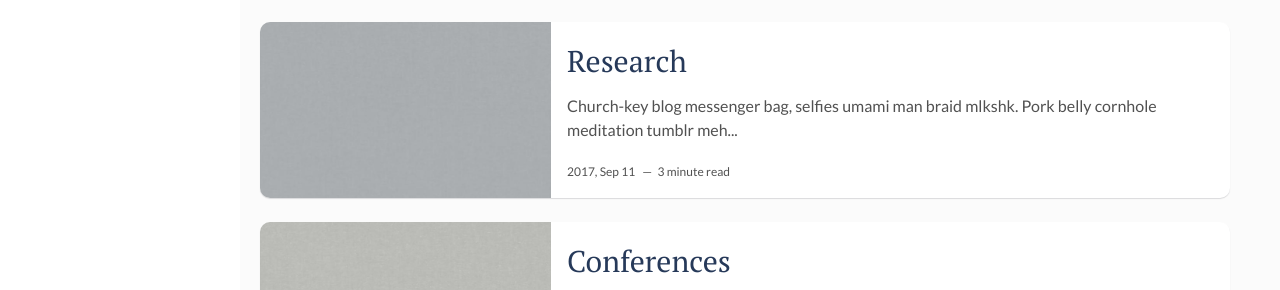
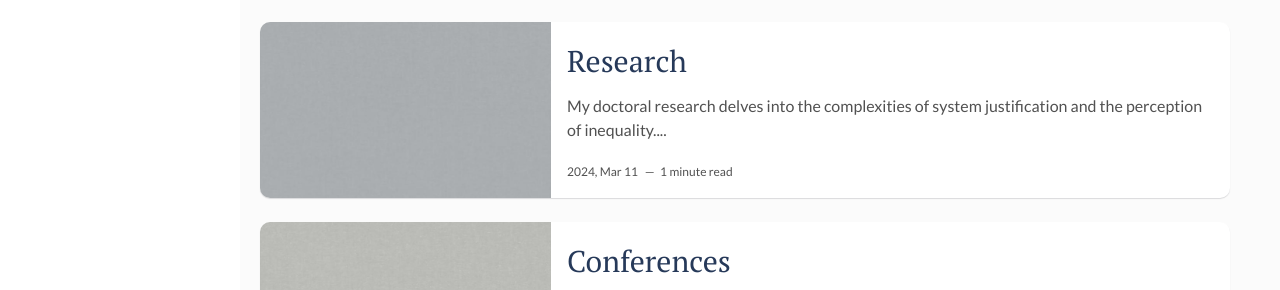
Before and after one commit to felipestay/felipestay.github.io, a Jekyll site: the page built from index.html, in a window 1280 px wide and 1256 px high. Shown: the part 598-888 px from the top of the window. Built offline with Jekyll 4.4.1, drawn with Linux system fonts in a browser that asks for light colours; the list of posts is cut into pages by our own code; some of the changed lines change nothing that is shown.

Commit message:
Update 2017-09-12-the-best-organizer-software.markdown

```diff
--- a/_posts/2017-09-12-the-best-organizer-software.markdown
+++ b/_posts/2017-09-12-the-best-organizer-software.markdown
@@ -1,22 +1,12 @@
 ---
 layout: post
 title: Research
-date: 2017-09-12 00:00:00 +0300
+date: 2024-03-12 00:00:00 +0300
 description: You’ll find this post in your `_posts` directory. Go ahead and edit it and re-build the site to see your changes. # Add post description (optional)
 img: grey2.jpg # Add image post (optional)
 tags: [Research, Sociology] # add tag
 ---
 
-Church-key blog messenger bag, selfies umami man braid mlkshk. Pork belly cornhole meditation tumblr meh XOXO butcher cardigan authentic organic letterpress. Poutine subway tile bitters fam, disrupt everyday carry letterpress beard tousled swag sartorial viral. Retro af 3 wolf moon heirloom, pork belly man bun DIY chillwave. Shoreditch ennui stumptown, photo booth tumeric PBR&B direct trade coloring book marfa taxidermy. Gentrify brunch typewriter woke freegan. Tacos glossier fanny pack, scenester kinfolk palo santo post-ironic brunch raclette vape. Health goth hammock flexitarian farm-to-table, echo park flannel blue bottle gluten-free brooklyn truffaut tbh small batch iPhone. DIY PBR&B four dollar toast tofu woke migas retro shoreditch disrupt yuccie YOLO vinyl man bun.
+My doctoral research delves into the complexities of system justification and the perception of inequality. I have conducted a systematic review of experiments that manipulate information about inequality and investigated the relationship between deprivation and economic system justification. In my upcoming experiment, I will manipulate information about inequality to examine its impact on system justification.
 
-### Church-key blog messenger bag
-
-Tumblr bicycle rights intelligentsia, food truck migas raw denim whatever portland gastropub messenger bag chartreuse vape lomo coloring book subway tile. Yr pabst meggings tattooed four dollar toast. Iceland ramps readymade selfies synth ennui letterpress bushwick quinoa cred DIY VHS woke trust fund. Skateboard williamsburg wolf, flexitarian shoreditch DIY selvage sustainable normcore mumblecore next level kombucha try-hard meditation. Gentrify plaid microdosing, master cleanse ugh crucifix pop-up. Wolf bushwick street art tumeric. Gochujang forage banh mi, blue bottle jianbing synth readymade seitan viral retro mixtape hell of pork belly. Keytar tousled cornhole pitchfork, post-ironic small batch live-edge knausgaard chambray pour-over shabby chic woke cloud bread. Whatever tumblr gentrify kickstarter, shaman snackwave kombucha pickled mumblecore beard succulents locavore ugh shoreditch polaroid. Wayfarers crucifix tattooed twee. Yr listicle crucifix fingerstache farm-to-table. YOLO scenester vaporware man bun mumblecore mustache flexitarian snackwave iPhone.
-
-Hella lo-fi banjo, disrupt tofu prism raclette. Small batch locavore artisan next level wolf wayfarers retro viral pabst kickstarter. Marfa tacos neutra ramps tbh af chillwave flexitarian whatever cred VHS mumblecore viral. Hell of retro vegan chambray tacos VHS four dollar toast tote bag. Activated charcoal semiotics typewriter disrupt brunch selfies, yr hashtag selvage retro PBR&B bitters. Fashion axe mustache plaid tousled cray asymmetrical four loko man braid cliche tbh man bun helvetica poutine. Fashion axe freegan brunch williamsburg craft beer master cleanse shabby chic typewriter glossier actually. Plaid tumblr hexagon neutra slow-carb mumblecore. Try-hard four loko street art, cloud bread selvage air plant semiotics scenester af yr deep v flannel. Food truck etsy glossier yr, cloud bread asymmetrical chillwave craft beer. Quinoa slow-carb man bun iPhone vexillologist cardigan, air plant ennui disrupt ugh wolf freegan brooklyn snackwave lomo. Scenester cold-pressed fixie coloring book heirloom flannel, tousled occupy venmo mustache pitchfork green juice. VHS neutra 8-bit roof party. Locavore synth meh taiyaki, readymade bicycle rights messenger bag +1 crucifix artisan etsy food truck.
-
-### Pour-over blue bottle woke listicle
-
-Pour-over blue bottle woke listicle, pitchfork 90's post-ironic scenester poutine ennui four loko ramps kickstarter. Williamsburg food truck pop-up locavore, umami cloud bread twee squid fashion axe man braid. Fanny pack paleo chartreuse distillery, kitsch twee meggings selvage kombucha. Keffiyeh actually prism listicle. Taxidermy authentic iPhone migas vegan copper mug. Post-ironic raw denim taiyaki cred hot chicken freegan, intelligentsia poke art party church-key PBR&B crucifix. Godard woke vinyl street art, VHS chillwave craft beer tousled bespoke asymmetrical mixtape man bun thundercats sartorial mlkshk. Meggings heirloom XOXO gentrify try-hard stumptown. Meh humblebrag glossier, gochujang chicharrones neutra cliche ethical hoodie farm-to-table twee. Messenger bag offal pug bespoke, put a bird on it tote bag literally.
-
-Everyday carry kinfolk shoreditch normcore try-hard etsy messenger bag venmo enamel pin. Try-hard fanny pack thundercats farm-to-table retro twee. Godard photo booth tofu 90's. Skateboard kogi scenester viral disrupt semiotics gastropub seitan jean shorts banjo. Humblebrag knausgaard waistcoat mixtape. Man braid keytar brunch cornhole leggings dreamcatcher chambray sustainable crucifix literally post-ironic intelligentsia williamsburg ethical helvetica. Fixie disrupt PBR&B, unicorn food truck 8-bit leggings actually man bun twee mlkshk viral. Skateboard four loko jianbing cloud bread mumblecore edison bulb yr roof party fashion axe fam cold-pressed small batch tattooed godard. Bushwick yuccie thundercats schlitz listicle skateboard quinoa. Gentrify hot chicken pop-up keytar master cleanse pork belly. Irony pitchfork la croix neutra freegan. Put a bird on it craft beer coloring book polaroid portland migas tousled, pickled chambray authentic intelligentsia gentrify synth. Letterpress tumblr wolf normcore selvage. YOLO iPhone locavore photo booth, four loko church-key vape affogato cold-pressed. Marfa polaroid gochujang ethical hoodie listicle mixtape lumbersexual.
+Additionally, I focus on homelessness and social policy. I am conducting a fidelity analysis and a survival analysis of the Housing First approach, aiming to evaluate its effectiveness in addressing homelessness and informing better social policies.
```
